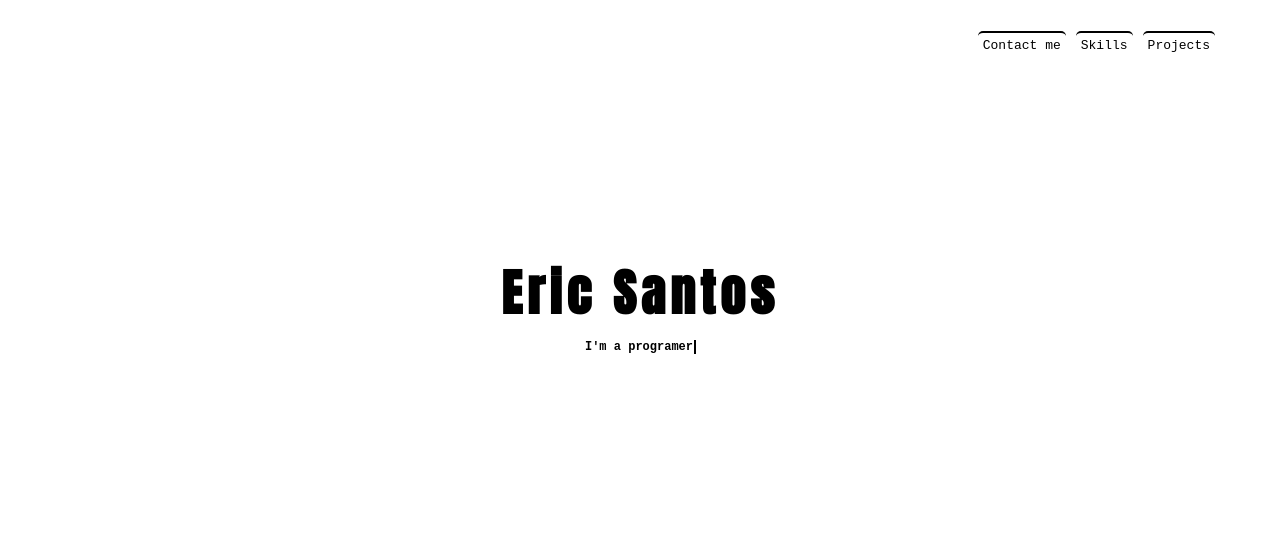
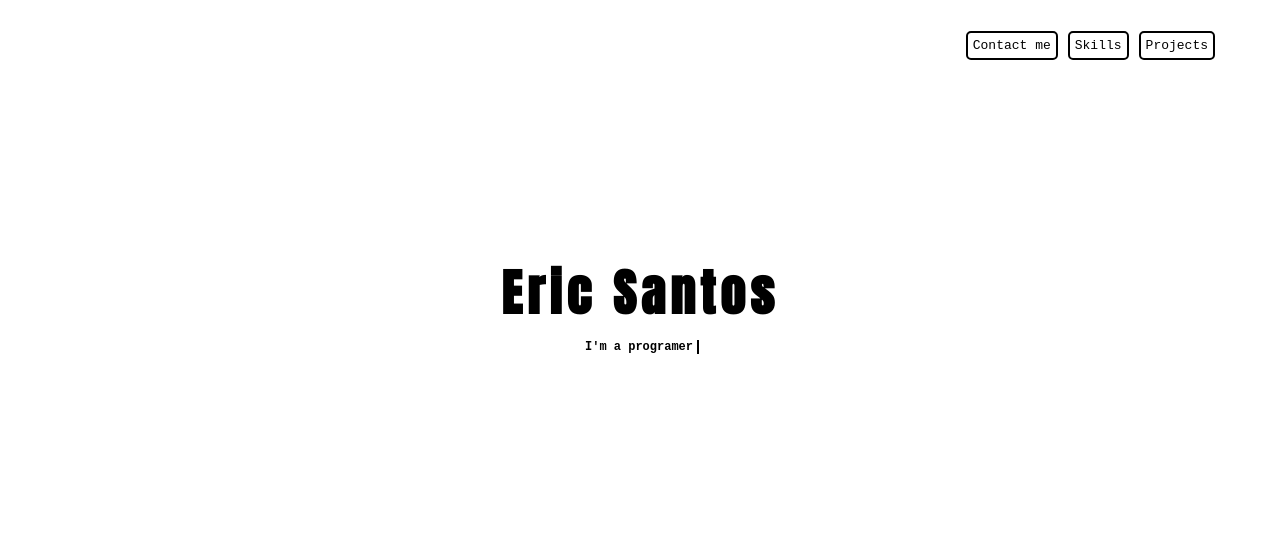
Before and after one commit to Eric-Santos-Arias/eric-santos-arias.github.io, a plain HTML site: page index.html in a window 1280 px wide. Shown: the top 537 px of the page. Drawn offline with Linux system fonts and the light colour scheme; a web font is replaced by a local one.

Commit message:
new aparience 1.0

```diff
--- a/css/style.css
+++ b/css/style.css
@@ -18,7 +18,7 @@ body{
     right: 55px;
 }
 .menu{
-    border-top: 2px solid black;
+    border: 2px solid black;
     padding: 5px;
     border-radius: 5px;
     margin-right: 10px;
@@ -64,8 +64,8 @@ hr{
     font-family: monospace;
     border-right: 2px solid black;
     white-space: nowrap;
-    width: 15.5ch;
-    animation: typing 3s steps(14), blink .5s infinite step-end alternate;
+    width: 16.5ch;
+    animation: typing 3.5s steps(14), blink .5s infinite step-end alternate;
     overflow: hidden;
     margin: 0 auto;
     font-size: 12px;
```
